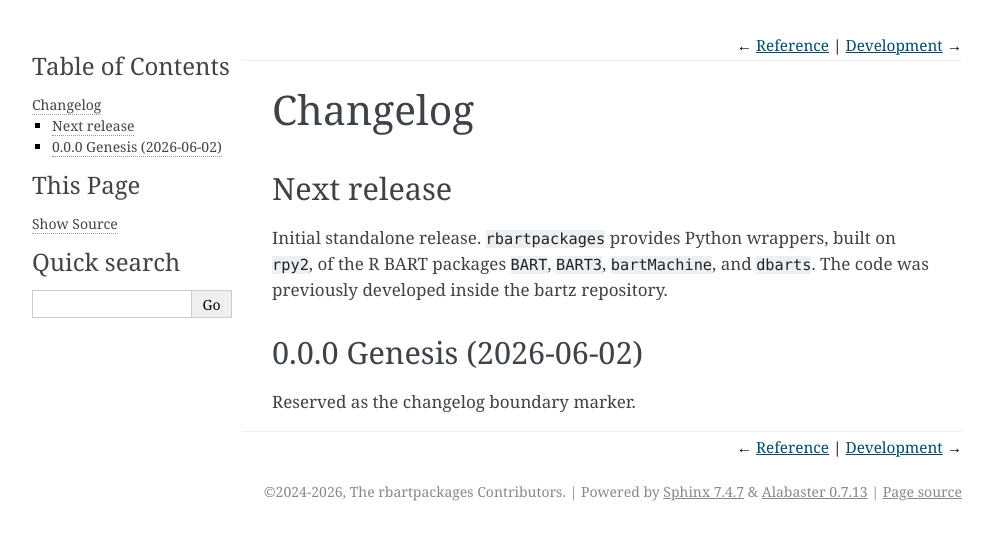
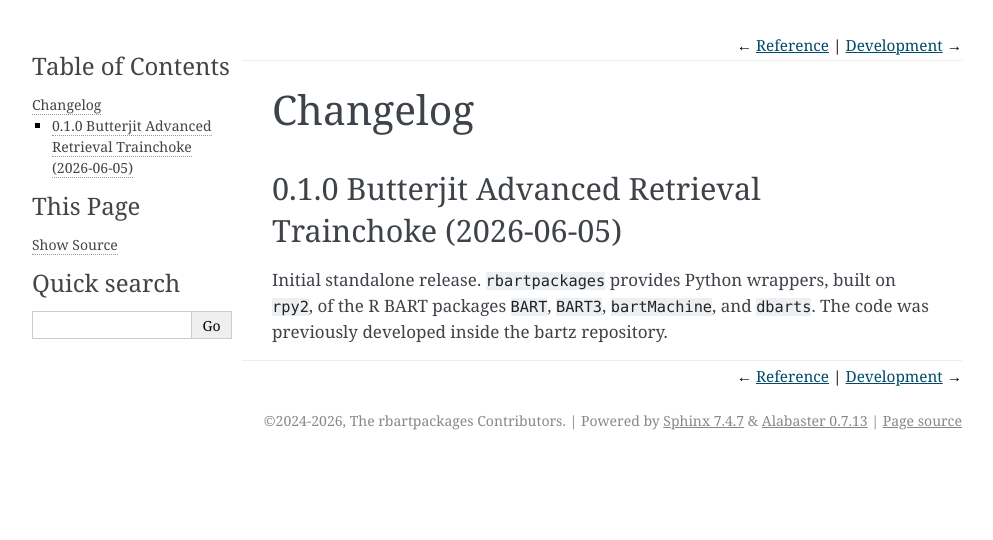
Before and after one commit to bartz-org/rbartpackages, a Sphinx documentation site: the page built from docs/changelog.md, in a window 1280 px wide. Shown: the top 540 px of the page, without its empty margins (148-1141 px from the left). Built offline with Sphinx 7.4.7, drawn with Linux system fonts in a browser that asks for light colours.

Commit message:
chore: write changelog

```diff
--- a/docs/changelog.md
+++ b/docs/changelog.md
@@ -31,11 +31,6 @@ SOFTWARE.
 # Changelog
 
 
-## Next release
+## 0.1.0 Butterjit Advanced Retrieval Trainchoke (2026-06-05)
 
 Initial standalone release. `rbartpackages` provides Python wrappers, built on `rpy2`, of the R BART packages `BART`, `BART3`, `bartMachine`, and `dbarts`. The code was previously developed inside the bartz repository.
-
-
-## 0.0.0 Genesis (2026-06-02)
-
-Reserved as the changelog boundary marker.
```
